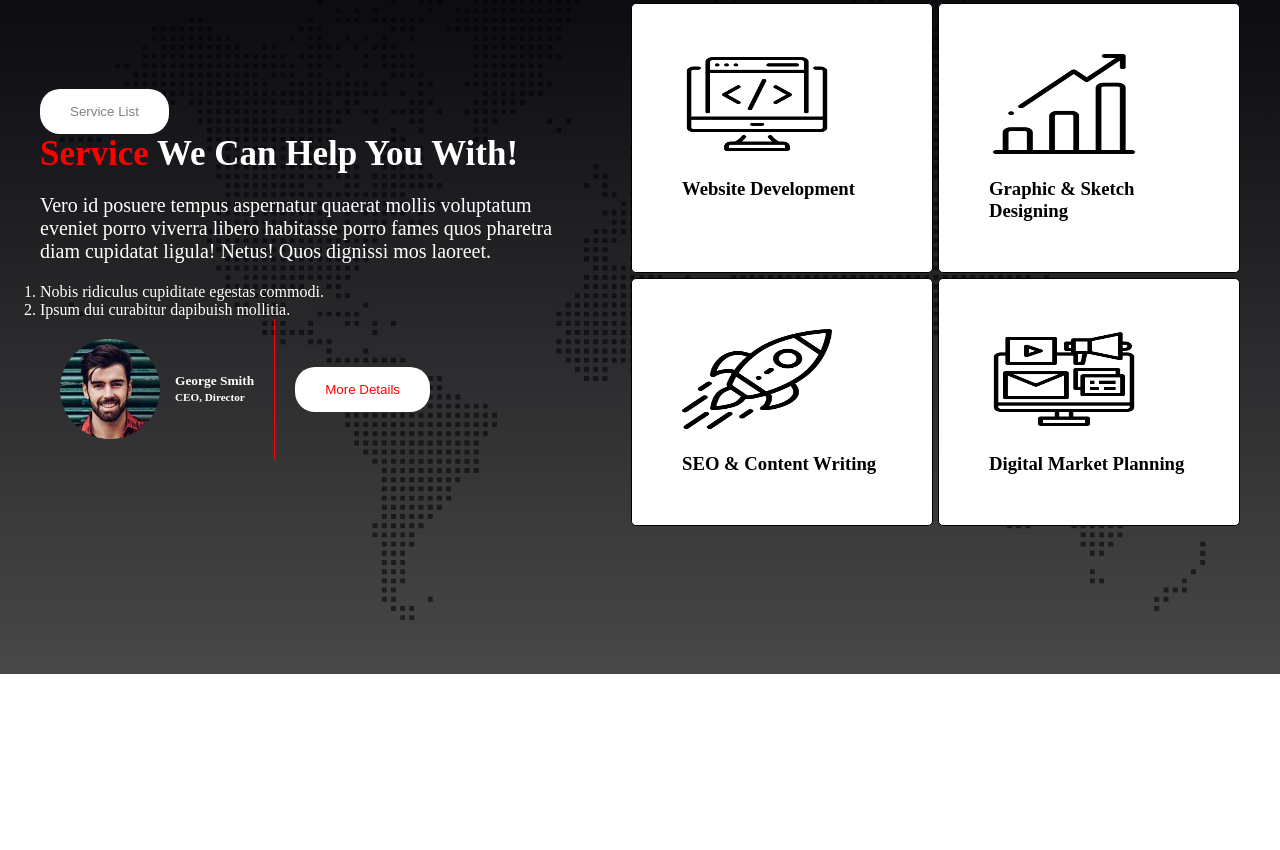
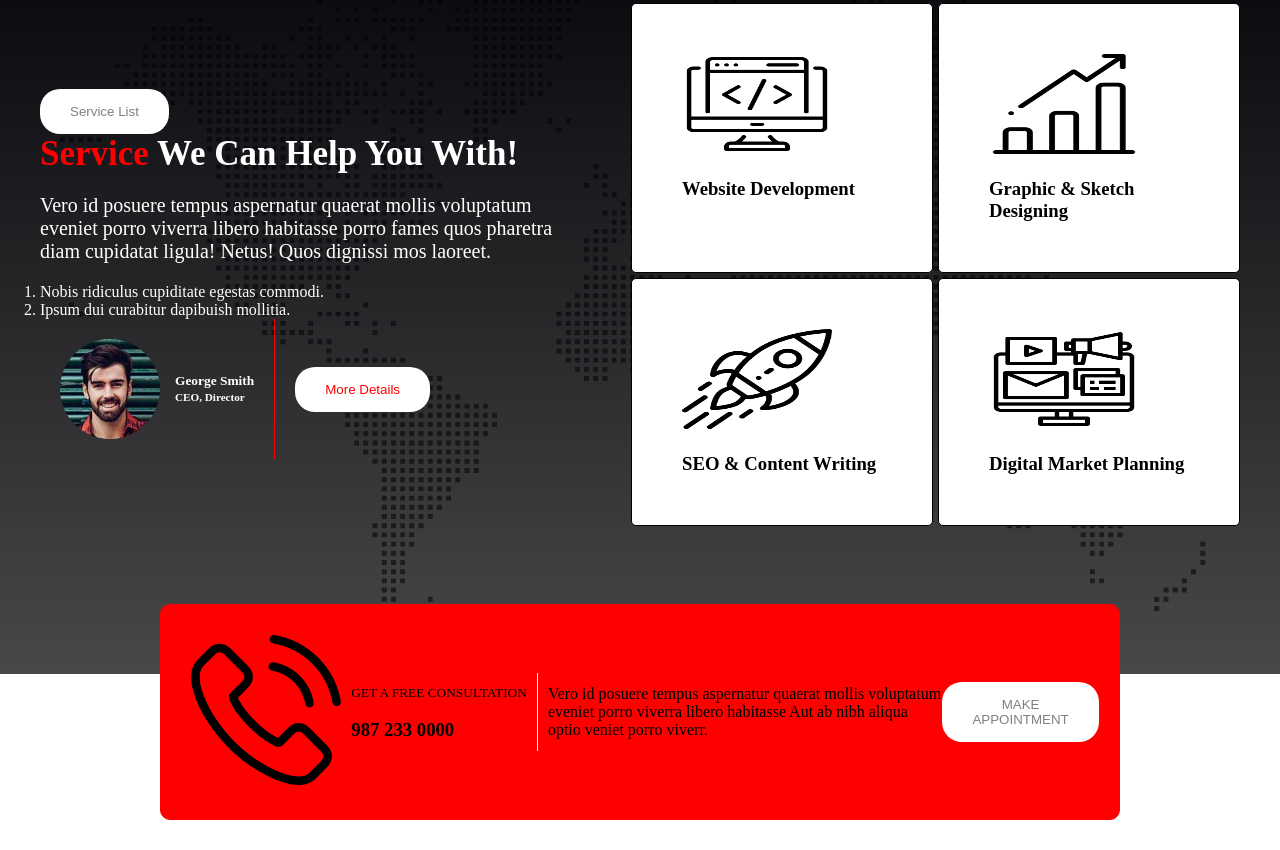
Before and after one commit to TanjinaSultana/Digital-agency, a plain HTML site: page index.html in a window 1280 px wide. Shown: the part 984-1834 px from the top of the page. Before the commit the page ends 1658 px from the top, so only its background shows below. Drawn offline with Linux system fonts and the light colour scheme.

Commit message:
section three added

```diff
--- a/index.html
+++ b/index.html
@@ -86,7 +86,28 @@
                 </div>
             </div>
         </div>
-
+    </section>
+    <section>
+        <div class="section-three">
+            <div class="contact">
+<div class="contact-img">
+    <img src="asset/icons/phone-call.png">
+</div>
+               <div class="contact-desc">
+                <p><small>GET A FREE CONSULTATION</small></p>
+                <br>
+                <h3>987 233 0000</h3>
+               </div>
+            </div>
+            <div class="appointment">
+               <div class="appointment-desc">
+                <p>Vero id posuere tempus aspernatur quaerat mollis voluptatum eveniet porro viverra libero habitasse Aut ab nibh aliqua optio veniet porro viverr.</p>
+               </div>
+               <div class="appointment-btn">
+                <button class="service-btn">MAKE APPOINTMENT</button>
+               </div>
+            </div>
+        </div>
     </section>
 
     </main>
--- a/style.css
+++ b/style.css
@@ -158,3 +158,38 @@
    display: flex;
    align-items: center;
 }
+/* section three */
+.section-three{
+   display: flex;
+   justify-content: center;
+   align-items: center;
+   background-color: red;
+   border: 1px solid red;
+   border-radius: 10px;
+   padding: 20px;
+   margin: -70px 160px 30px;
+
+}
+.contact-img img{
+   width: 150px;
+  height: 150px;
+
+
+}
+.contact , .appointment{
+   display: flex;
+   align-items: center;
+   justify-content: space-between;
+}
+.contact-desc{
+   border-right: 1px solid white;
+  padding: 10px;
+
+}
+
+.contact{
+   padding: 10px;
+}
+.appointment{
+   width: 60%;
+}
```
